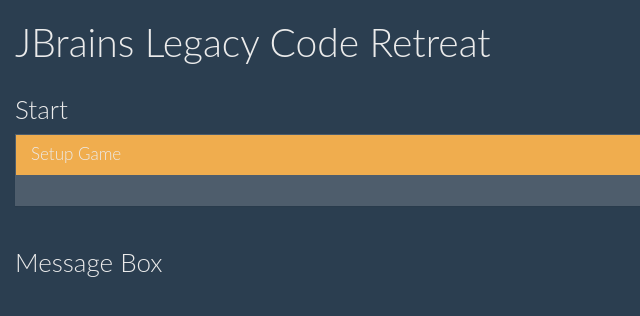
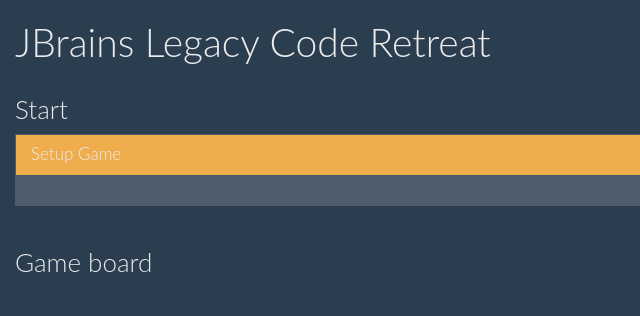
Before and after one commit to kidxrude/javascript, a website built with webpack: page src/index.html in a window 1280 px wide. Shown: the full height of the page, 0-640 px from the left. Built offline with nearby package versions, Linux system fonts and the light colour scheme.

Commit message:
rename message box to game board

```diff
--- a/src/index.html
+++ b/src/index.html
@@ -36,7 +36,7 @@
 
   <div class="row">
     <div class="col-md-12">
-      <h3>Message Box</h3>
+      <h3>Game board</h3>
       <div id="game-box">
 
       </div>
```
